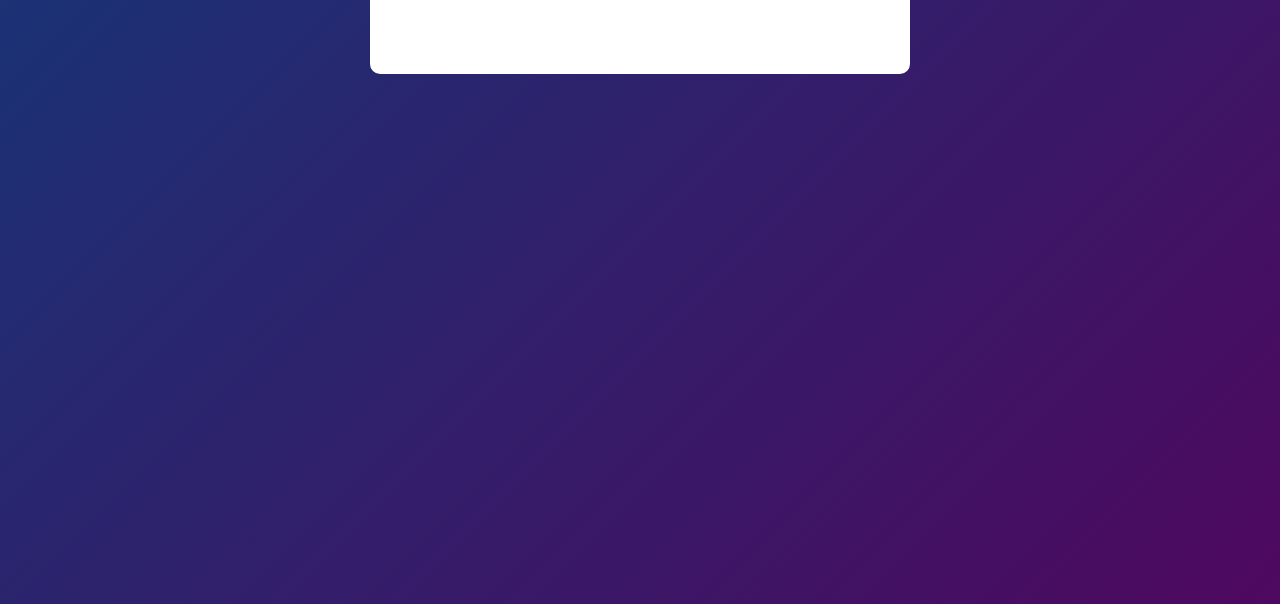
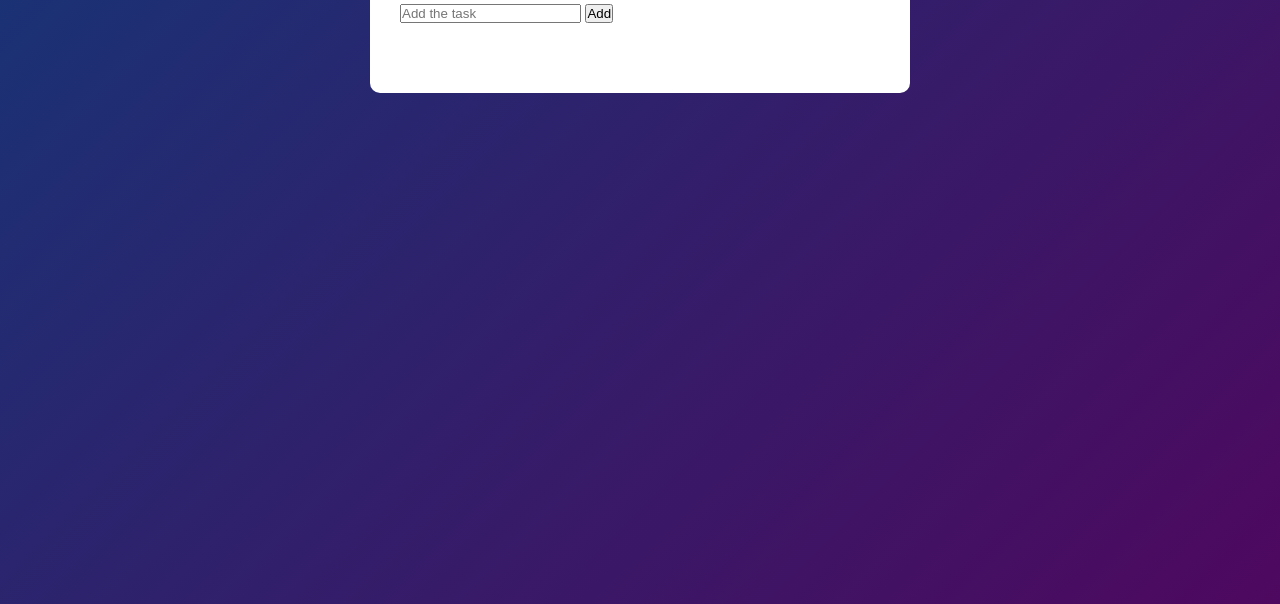
Before and after one commit to CristinaSilvan/Beginner-Proyects, a plain HTML site: page TODO_List/index.html in a window 1280 px wide. Shown: the part 196-800 px from the top of the page. Drawn offline with Linux system fonts and the light colour scheme.

Commit message:
Input and button added

```diff
--- a/TODO_List/index.html
+++ b/TODO_List/index.html
@@ -11,6 +11,10 @@
     <div class="container">
         <div class="todo-app">
             <h2>TO-DO List <img src="images/icon.png" alt="Emoji of a pen taking notes on a paper scroll"></h2>
+            <div class="row">
+                <input type="text" id="input-box" placeholder="Add the task">
+                <button>Add</button>
+            </div>
         </div>
     </div>
 </body>
```
